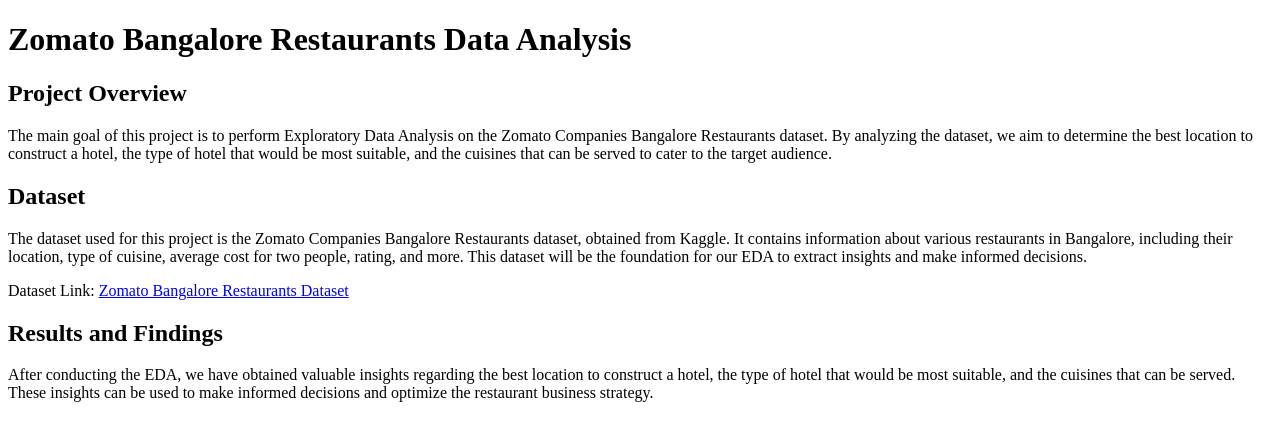
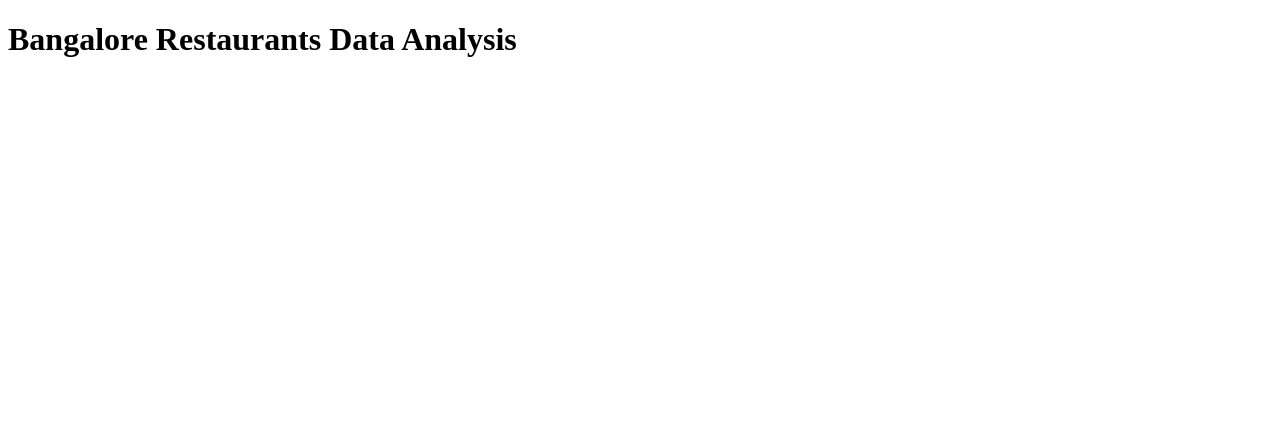
Before and after one commit to Rohith766/Zomato-Bangalore-Restaurants-Data-Analysis, a plain HTML site: page index.html in a window 1280 px wide. Drawn offline with Linux system fonts and the light colour scheme.

Commit message:
Update index.html

```diff
--- a/index.html
+++ b/index.html
@@ -4,7 +4,8 @@
    <title>Bangalore Restaurant Insights Dashboard</title>
 </head>
 <body>
-   <h1>Zomato Bangalore Restaurants Data Analysis</h1>
+   <h1>Bangalore Restaurants Data Analysis</h1>
+
    <div class='tableauPlaceholder' id='viz1687009579283' style='position: relative'><noscript><a href='#'><img alt='Dashboard 1' src='https:&#47;&#47;public.tableau.com&#47;static&#47;images&#47;Zo&#47;ZomataAnalysis&#47;Dashboard1&#47;1_rss.png' style='border: none' /></a></noscript><object class='tableauViz' style='display:none;'><param name='host_url' value='https%3A%2F%2Fpublic.tableau.com%2F' /> <param name='embed_code_version' value='3' /> <param name='site_root' value='' /><param name='name' value='ZomataAnalysis&#47;Dashboard1' /><param name='tabs' value='no' /><param name='toolbar' value='yes' /><param name='static_image' value='https:&#47;&#47;public.tableau.com&#47;static&#47;images&#47;Zo&#47;ZomataAnalysis&#47;Dashboard1&#47;1.png' /> <param name='animate_transition' value='yes' /><param name='display_static_image' value='yes' /><param name='display_spinner' value='yes' /><param name='display_overlay' value='yes' /><param name='display_count' value='yes' /><param name='language' value='en-US' /><param name='filter' value='publish=yes' /></object></div>
    <script type='text/javascript'>
       var divElement = document.getElementById('viz1687009579283');
@@ -31,16 +32,5 @@
       scriptElement.src = 'https://public.tableau.com/javascripts/api/viz_v1.js';
       vizElement.parentNode.insertBefore(scriptElement, vizElement);
    </script>
-
-
-   <h2>Project Overview</h2>
-   <p>The main goal of this project is to perform Exploratory Data Analysis on the Zomato Companies Bangalore Restaurants dataset. By analyzing the dataset, we aim to determine the best location to construct a hotel, the type of hotel that would be most suitable, and the cuisines that can be served to cater to the target audience.</p>
-
-   <h2>Dataset</h2>
-   <p>The dataset used for this project is the Zomato Companies Bangalore Restaurants dataset, obtained from Kaggle. It contains information about various restaurants in Bangalore, including their location, type of cuisine, average cost for two people, rating, and more. This dataset will be the foundation for our EDA to extract insights and make informed decisions.</p>
-   <p>Dataset Link: <a href="https://www.kaggle.com/code/akshitmadan/zomato-data-set-analysis-visualization/notebook">Zomato Bangalore Restaurants Dataset</a></p>
-
-   <h2>Results and Findings</h2>
-   <p>After conducting the EDA, we have obtained valuable insights regarding the best location to construct a hotel, the type of hotel that would be most suitable, and the cuisines that can be served. These insights can be used to make informed decisions and optimize the restaurant business strategy.</p>
 </body>
 </html>
```
